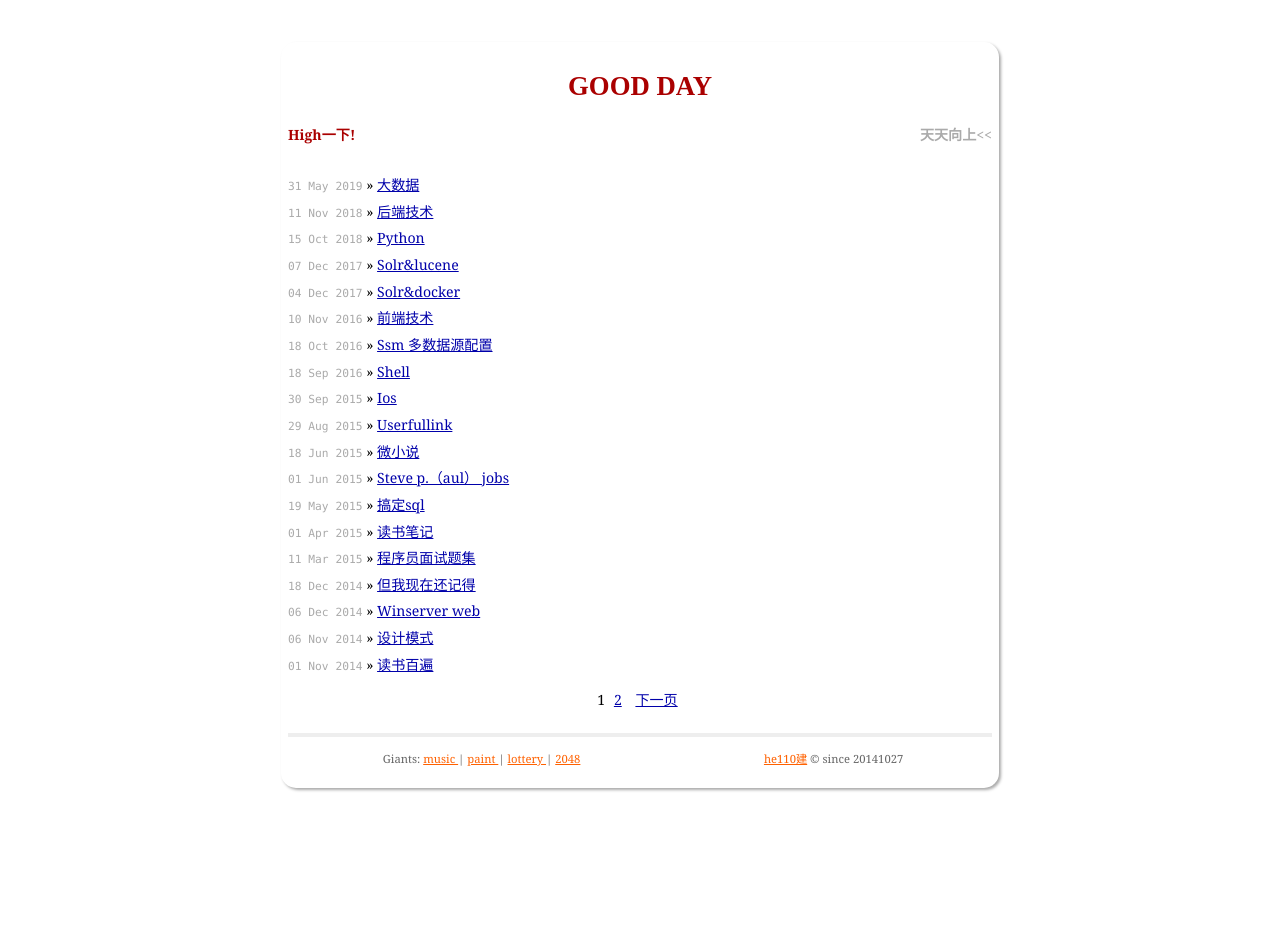
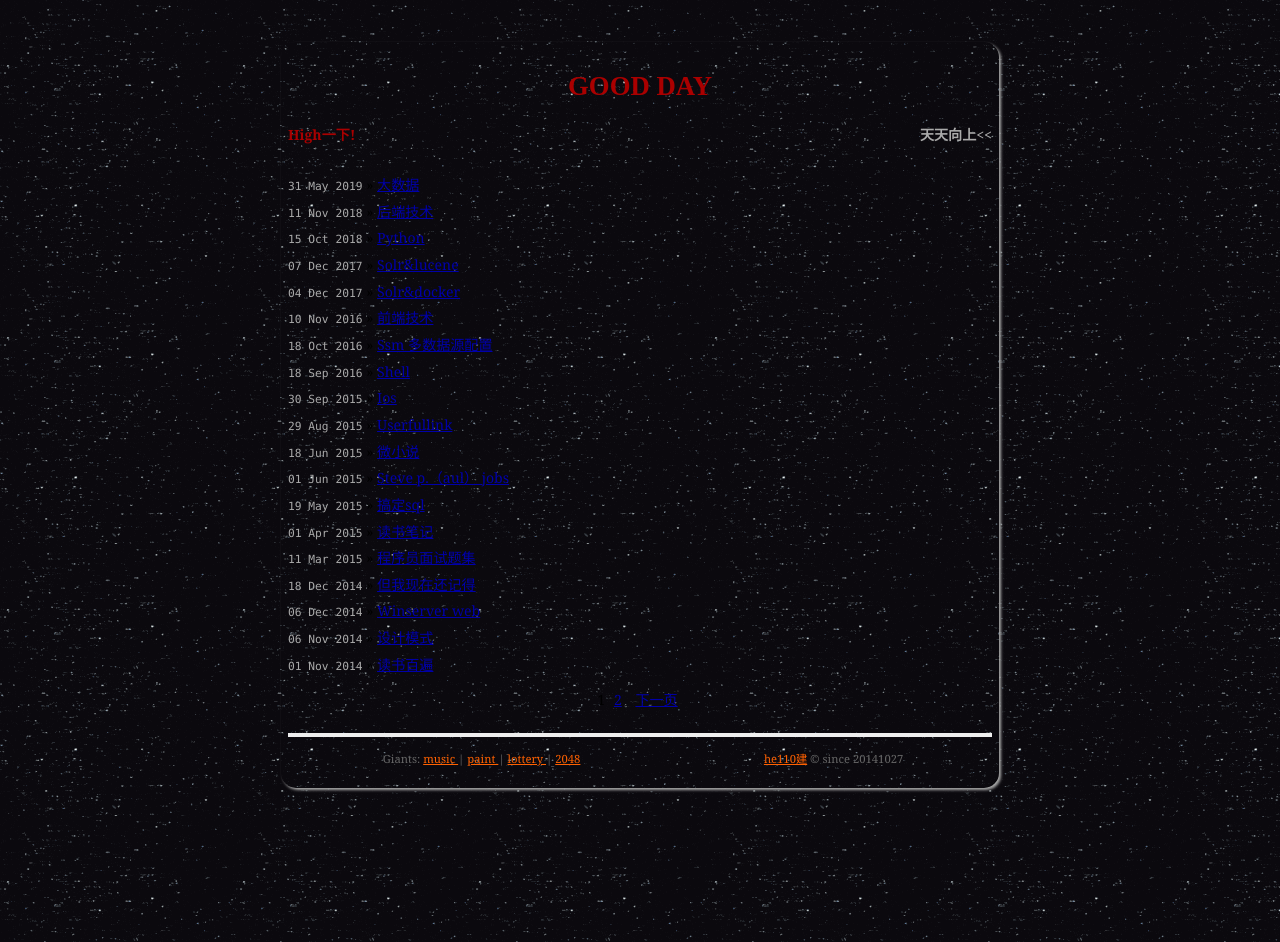
Before and after one commit to he110jian/he110jian.github.io, a Jekyll site: the page built from index.html, in a window 1280 px wide. Built offline with Jekyll 4.4.1, drawn with Linux system fonts in a browser that asks for light colours; the list of posts is cut into pages by our own code.

Commit message:
2021年4月9日15:23:59

```diff
--- a/_layouts/default.html
+++ b/_layouts/default.html
@@ -11,7 +11,8 @@
    <link rel="stylesheet" href="/css/screen.css" type="text/css" media="screen, projection" />
    <link rel="shortcut icon" href="/images/logo.png">
 </head>
-<body>
+
+<body style="background-image: url('/images/bg.gif') !important;background-repeat: repeat !important;background-color: #0a0a0a !important;">
 <div class="site">
   <div class="title">
 	<p>
```
Also changed, not shown: images/bg.gif (added).
